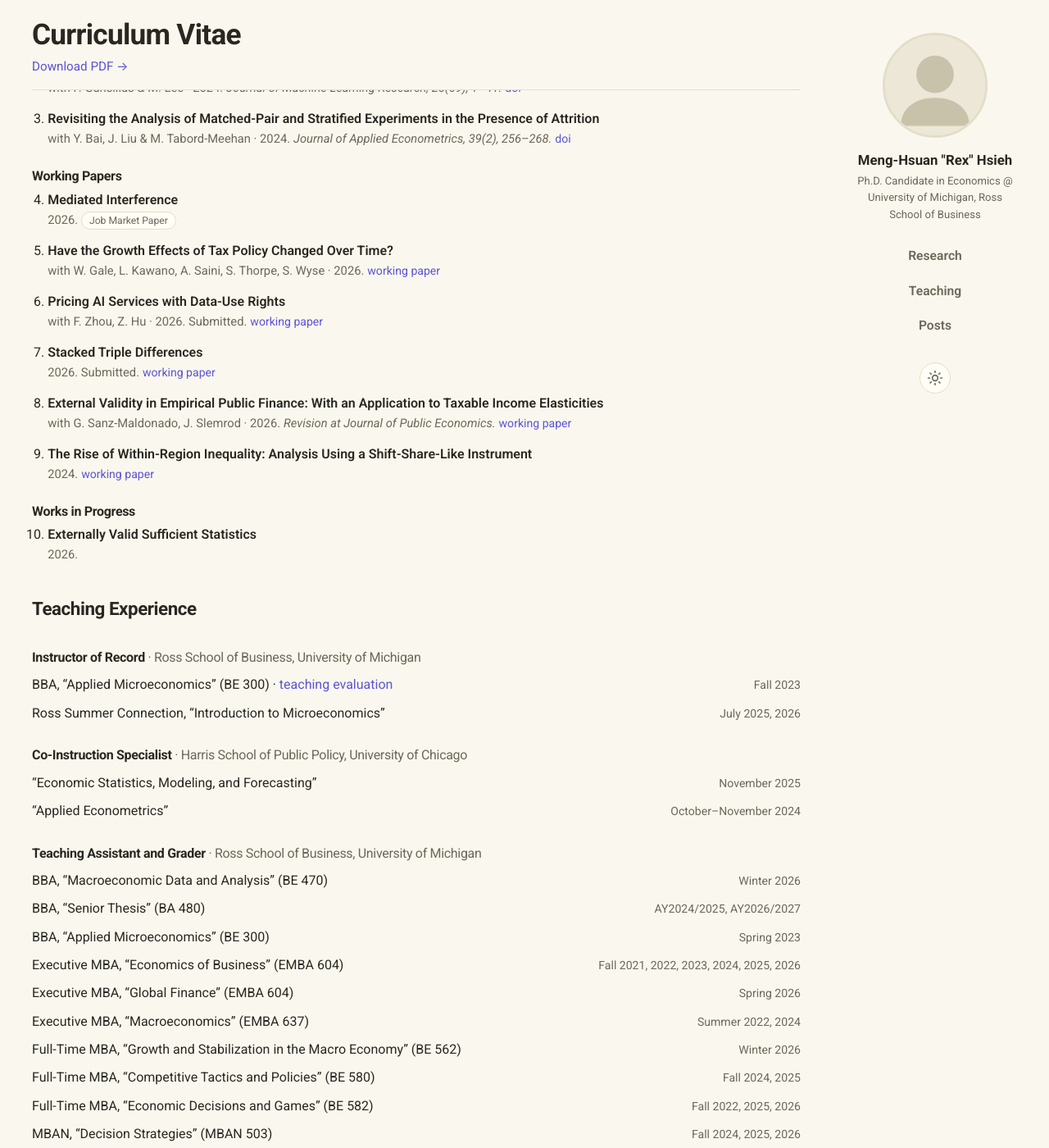
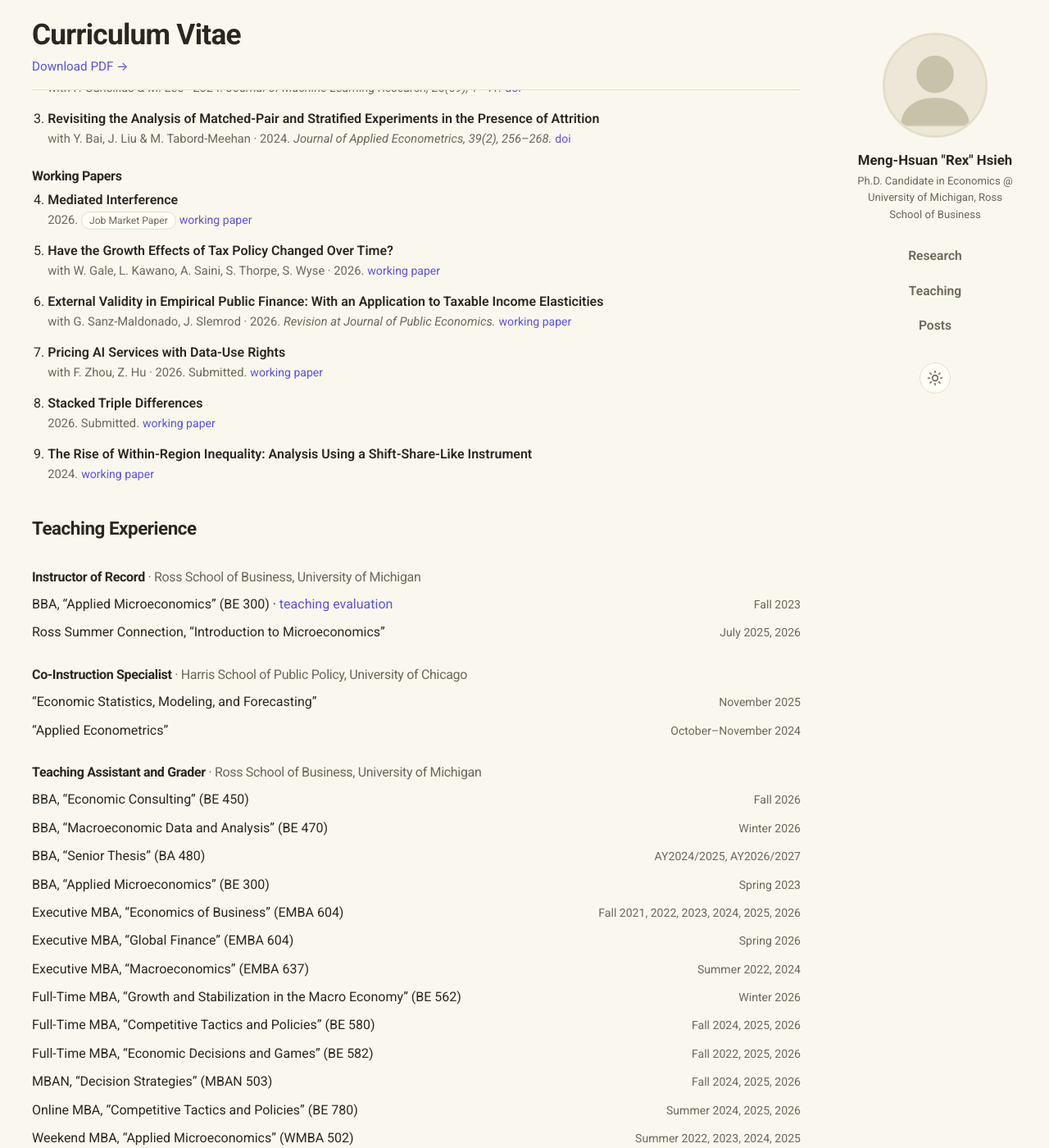
Before and after one commit to menghsuanrexhsieh/menghsuanrexhsieh.github.io, a Jekyll site: the page built from cv.html, in a window 1280 px wide and 1400 px high, scrolled down 495 px. Shown: the whole window at 82% size. Built offline with Jekyll 4.4.1, drawn with Linux system fonts in a browser that asks for light colours; some of the changed text lies outside the part shown.

Commit message:
Sync CV page with updated PDF; link job market paper
- Add BE 450 (Fall 2026) and Fall 2026 for BE 580 under TA/grader
- Reorder working papers to match the PDF
- Drop the Works in Progress subsection and the COLT/MSSISS abbreviations
- Link Mediated Interference on the CV and Research pages
- Update assets/cv.pdf

Co-Authored-By: Claude Opus 5.5 <noreply@anthropic.com>

```diff
--- a/cv.html
+++ b/cv.html
@@ -62,11 +62,18 @@ permalink: /cv/
       <span class="pub__title">Mediated Interference</span>
       <span class="pub__authors">2026.</span>
       <span class="tag tag--sm">Job Market Paper</span>
+      <span class="pub__links"><a href="https://drive.google.com/file/d/1_AwCSsWlZyj-3BpVLXEmRCDtdekqcVyW/view?usp=share_link" target="_blank" rel="noopener">working paper</a></span>
     </li>
     <li class="pub">
       <span class="pub__title">Have the Growth Effects of Tax Policy Changed Over Time?</span>
       <span class="pub__authors">with W. Gale, L. Kawano, A. Saini, S. Thorpe, S. Wyse &middot; 2026.</span>
       <span class="pub__links"><a href="https://drive.google.com/file/d/1R5D1ULFlP5e0gEziYbMKQnGMVApi0XxX/view?usp=share_link" target="_blank" rel="noopener">working paper</a></span>
+    </li>
+    <li class="pub">
+      <span class="pub__title">External Validity in Empirical Public Finance: With an Application to Taxable Income Elasticities</span>
+      <span class="pub__authors">with G. Sanz-Maldonado, J. Slemrod &middot; 2026.</span>
+      <span class="pub__venue">Revision at Journal of Public Economics.</span>
+      <span class="pub__links"><a href="https://drive.google.com/file/d/1ejOOkT7ivZdn1YCucG6xO3wtf8N_5tZy/view?usp=share_link" target="_blank" rel="noopener">working paper</a></span>
     </li>
     <li class="pub">
       <span class="pub__title">Pricing AI Services with Data-Use Rights</span>
@@ -79,23 +86,9 @@ permalink: /cv/
       <span class="pub__links"><a href="https://arxiv.org/abs/2604.22982" target="_blank" rel="noopener">working paper</a></span>
     </li>
     <li class="pub">
-      <span class="pub__title">External Validity in Empirical Public Finance: With an Application to Taxable Income Elasticities</span>
-      <span class="pub__authors">with G. Sanz-Maldonado, J. Slemrod &middot; 2026.</span>
-      <span class="pub__venue">Revision at Journal of Public Economics.</span>
-      <span class="pub__links"><a href="https://drive.google.com/file/d/1ejOOkT7ivZdn1YCucG6xO3wtf8N_5tZy/view?usp=share_link" target="_blank" rel="noopener">working paper</a></span>
-    </li>
-    <li class="pub">
       <span class="pub__title">The Rise of Within-Region Inequality: Analysis Using a Shift-Share-Like Instrument</span>
       <span class="pub__authors">2024.</span>
       <span class="pub__links"><a href="https://drive.google.com/file/d/1h0TBhlGA7qXzoDzaFfmGOy3q2NfWlHqO/view?usp=sharing" target="_blank" rel="noopener">working paper</a></span>
-    </li>
-  </ol>
-
-  <h3 class="cv-subhead">Works in Progress</h3>
-  <ol class="pub-list" start="10">
-    <li class="pub">
-      <span class="pub__title">Externally Valid Sufficient Statistics</span>
-      <span class="pub__authors">2026.</span>
     </li>
   </ol>
 </section>
@@ -133,6 +126,10 @@ permalink: /cv/
     <span class="cv-subhead__org">&middot; Ross School of Business, University of Michigan</span></h3>
   <div class="course-list">
     <div class="course-row">
+      <span>BBA, &ldquo;Economic Consulting&rdquo; (BE 450)</span>
+      <span class="course-row__term">Fall 2026</span>
+    </div>
+    <div class="course-row">
       <span>BBA, &ldquo;Macroeconomic Data and Analysis&rdquo; (BE 470)</span>
       <span class="course-row__term">Winter 2026</span>
     </div>
@@ -162,7 +159,7 @@ permalink: /cv/
     </div>
     <div class="course-row">
       <span>Full-Time MBA, &ldquo;Competitive Tactics and Policies&rdquo; (BE 580)</span>
-      <span class="course-row__term">Fall 2024, 2025</span>
+      <span class="course-row__term">Fall 2024, 2025, 2026</span>
     </div>
     <div class="course-row">
       <span>Full-Time MBA, &ldquo;Economic Decisions and Games&rdquo; (BE 582)</span>
@@ -234,13 +231,13 @@ permalink: /cv/
   <h2 class="section__title">Presentations</h2>
   <ul class="cv-list">
     <li><strong>2026</strong> &middot; IAAE, MEG, NTA</li>
-    <li><strong>2024</strong> &middot; Michigan Student Symposium for Interdisciplinary Statistical Sciences (MSSISS)</li>
+    <li><strong>2024</strong> &middot; Michigan Student Symposium for Interdisciplinary Statistical Sciences</li>
   </ul>
 </section>
 
 <section class="cv-section">
   <h2 class="section__title">Reviewer</h2>
-  <p class="cv-inline">International Tax and Public Finance, National Tax Journal, Journal of Economic Growth, Journal of Macroeconomics, Conference on Learning Theory (COLT)</p>
+  <p class="cv-inline">International Tax and Public Finance, National Tax Journal, Journal of Economic Growth, Journal of Macroeconomics, Conference on Learning Theory</p>
 </section>
 
 <section class="cv-section">
--- a/research.html
+++ b/research.html
@@ -69,6 +69,7 @@ permalink: /research/
       <span class="pub__title">Mediated Interference</span>
       <span class="pub__authors">2026.</span>
       <span class="tag tag--sm">Job Market Paper</span>
+      <span class="pub__links"><a href="https://drive.google.com/file/d/1_AwCSsWlZyj-3BpVLXEmRCDtdekqcVyW/view?usp=share_link" target="_blank" rel="noopener">working paper</a></span>
     </li>
     <li class="pub">
       <span class="pub__title">Have the Growth Effects of Tax Policy Changed Over Time?</span>
```
Also changed, not shown: 1 other file.
